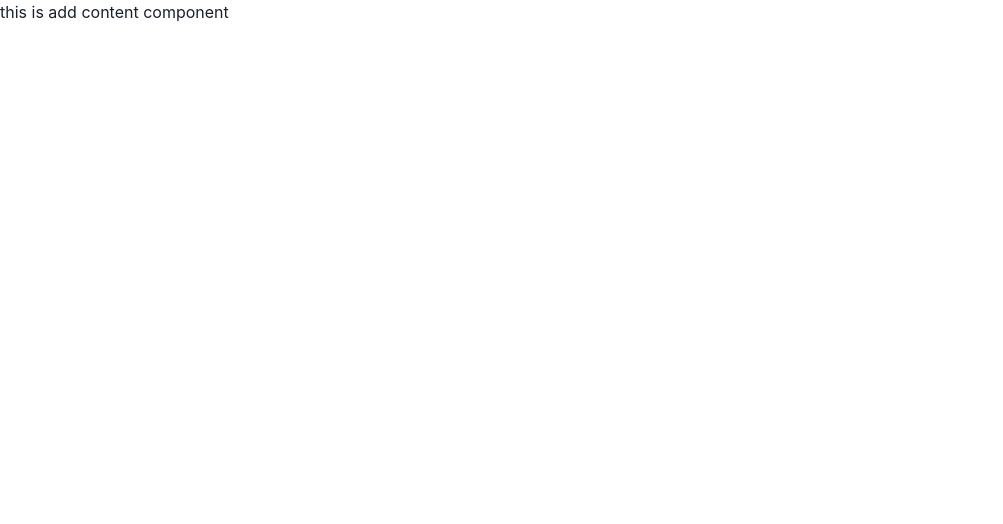
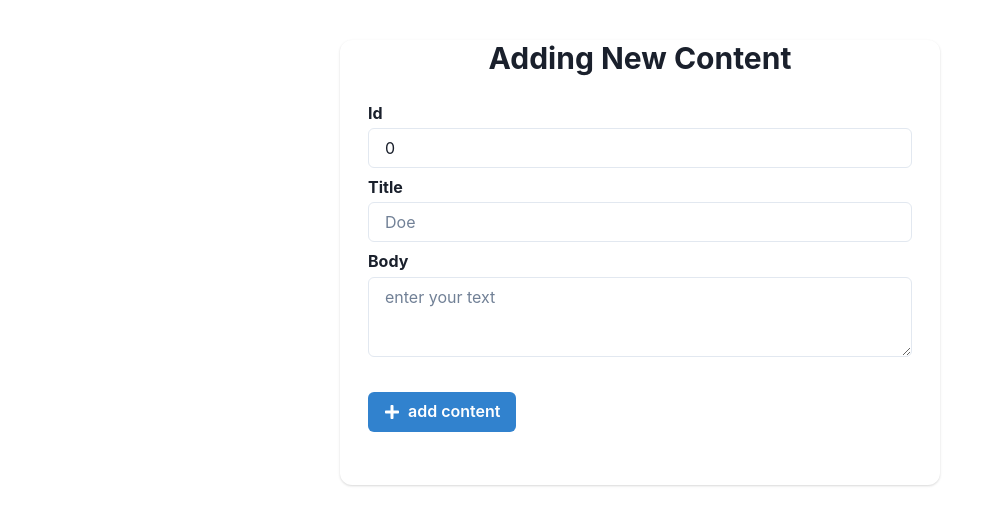
Before and after one commit to kori6810/nextjsCRUD, a Next.js app: page /addContent in a window 1280 px wide. Shown: the top 524 px of the page, without its empty margins (0-1003 px from the left). Built offline with nearby package versions, Linux system fonts and the light colour scheme.

Commit message:
List Component deleted, Create func added

```diff
--- a/db.json
+++ b/db.json
@@ -19,6 +19,36 @@
       "id": 4,
       "title": "json-server 4",
       "body": "hello this first time using json-server"
+    },
+    {
+      "id": "23",
+      "title": "New Content",
+      "body": "hello world heyyyyyyy"
+    },
+    {
+      "id": "0112",
+      "title": "dfsdfdf",
+      "body": "dfdfdfdfdf"
+    },
+    {
+      "id": "0112222",
+      "title": "dfsdfdf",
+      "body": "dfdfdfdfdf"
+    },
+    {
+      "id": "121212",
+      "title": "232fdfd",
+      "body": "sdfsfsdfs"
+    },
+    {
+      "id": "0232434234",
+      "title": "sfd",
+      "body": "sdfsdfsfsfsfsfsd"
+    },
+    {
+      "id": "88v1s2X",
+      "title": "",
+      "body": ""
     }
   ]
 }
--- a/package.json
+++ b/package.json
@@ -18,6 +18,7 @@
     "axios": "^1.2.0",
     "eslint": "8.28.0",
     "eslint-config-next": "13.0.5",
+    "formik": "^2.2.9",
     "framer-motion": "^7.6.12",
     "next": "13.0.5",
     "react": "18.2.0",
--- a/pages/addContent.tsx
+++ b/pages/addContent.tsx
@@ -1,10 +1,127 @@
 import React from "react";
-import { itemProps } from "./list";
+import {
+  Card,
+  CardBody,
+  Button,
+  Textarea,
+  Input,
+  Heading,
+  Alert,
+  AlertIcon,
+  AlertTitle,
+  AlertDescription,
+} from "@chakra-ui/react";
+import { FaPlus } from "react-icons/fa";
+import { Formik, Field, Form, FormikHelpers } from "formik";
+import axios from "axios";
+import styles from "../styles/Home.module.css";
+import Link from "next/link";
+import { useRouter } from "next/router";
 
-const AddContent = ({ allData }: itemProps) => {
-  console.log(allData);
+interface Values {
+  id: number;
+  title: string;
+  body: string;
+}
+const AddContent = () => {
+  const router = useRouter();
 
-  return <div>this is add content component</div>;
+  return (
+    <div className={styles.container}>
+      <Card size="lg" justify="center" style={{ width: "600px" }}>
+        <Heading size="lg" style={{ textAlign: "center" }}>
+          Adding New Content
+        </Heading>
+        <CardBody>
+          <Formik
+            initialValues={{
+              id: 0,
+              title: "",
+              body: "",
+            }}
+            onSubmit={(
+              values: Values,
+              { setSubmitting }: FormikHelpers<Values>
+            ) => {
+              setTimeout(() => {
+                if (values.id > 0) {
+                  const response = axios.post(
+                    "http://localhost:8000/posts",
+                    values
+                  );
+                  response.then((res) => {
+                    if (res.status === 201 || 200) {
+                      router.push("/");
+                    } else {
+                    }
+                  });
+                } else {
+                  alert(`"Please Enter Id"`);
+                }
+              }, 500);
+            }}
+          >
+            <Form>
+              <Heading className={styles.mb} size="sm">
+                Id
+              </Heading>
+              <Field
+                className={styles.mbL}
+                id="id"
+                name="id"
+                placeholder="John"
+                as={Input}
+              />
+
+              <Heading className={styles.mb} size="sm">
+                Title
+              </Heading>
+              <Field
+                className={styles.mbL}
+                id="title"
+                name="title"
+                placeholder="Doe"
+                as={Input}
+              />
+
+              <Heading className={styles.mb} size="sm">
+                Body
+              </Heading>
+              <Field
+                className={styles.mbL}
+                id="body"
+                name="body"
+                placeholder="enter your text"
+                as={Textarea}
+              />
+
+              {/* <Button
+                leftIcon={<FaPlus />}
+                size="md"
+                colorScheme="blue"
+                variant="solid"
+                type="submit"
+                className={styles.button}
+              >
+                add content
+              </Button> */}
+
+              <Button
+                leftIcon={<FaPlus />}
+                size="md"
+                colorScheme="blue"
+                variant="solid"
+                style={{ margin: "25px 0px" }}
+                type="submit"
+              >
+                add content
+              </Button>
+            </Form>
+          </Formik>
+        </CardBody>
+      </Card>
+    </div>
+  );
 };
 
 export default AddContent;
--- a/styles/Home.module.css
+++ b/styles/Home.module.css
@@ -3,13 +3,18 @@
   flex-direction: column;
   align-items: center;
   justify-content: center;
+  margin: 40px;
 }
 .list {
   width: 600px;
 }
-.header {
-  font-size: 30px;
-  text-align: center;
-  font-weight: 600;
-  margin: 40px 20px 20px 20px;
+.mb {
+  margin-bottom: 5px;
 }
+.mbL {
+  margin-bottom: 10px;
+}
+.button {
+  margin: 10px auto;
+
+}
```
Also changed, not shown: pages/index.tsx (+42 -5 lines), pages/list.tsx (deleted, +0 -65 lines), 1 other file (tests, documents, lock files or other folders).
